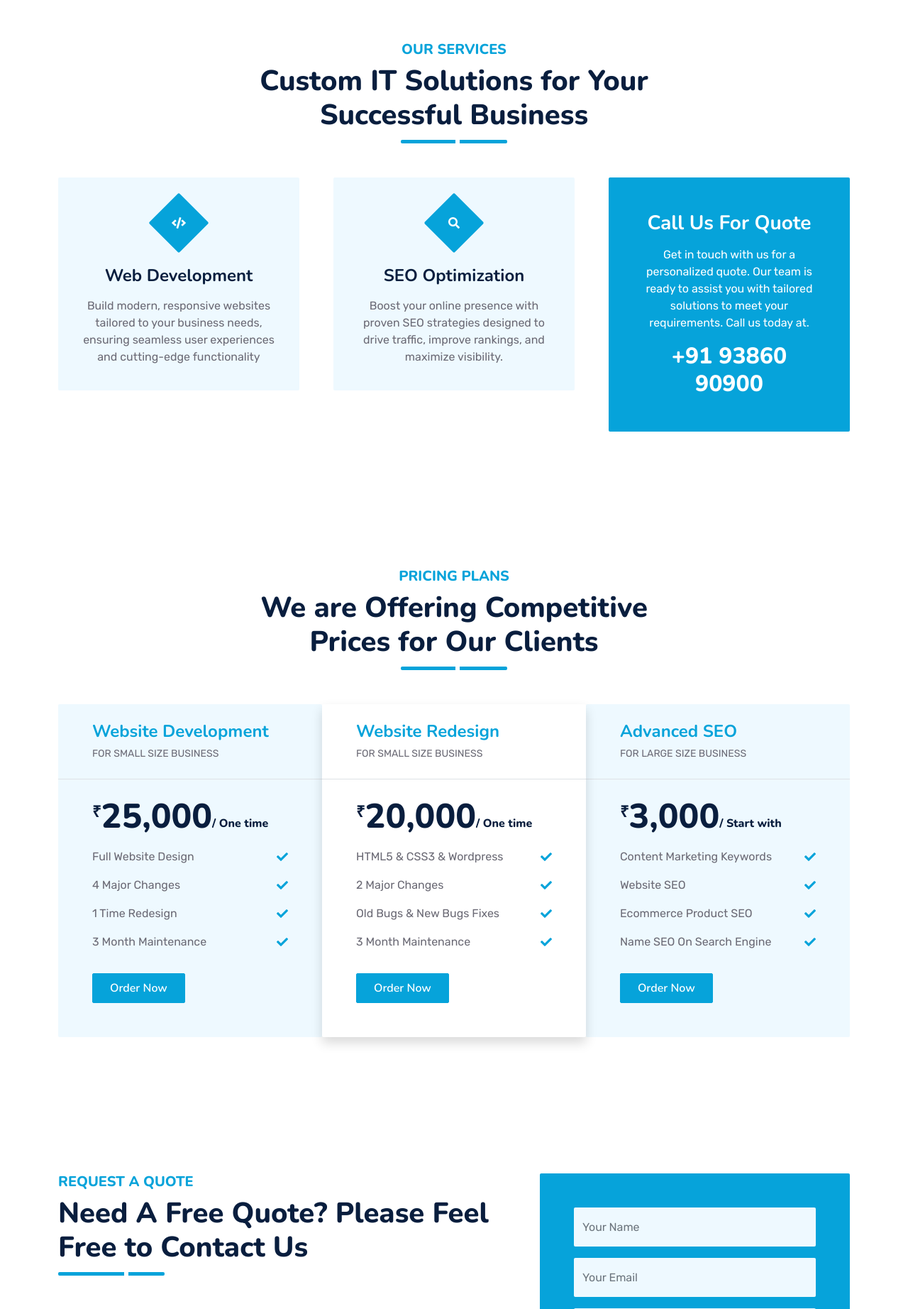
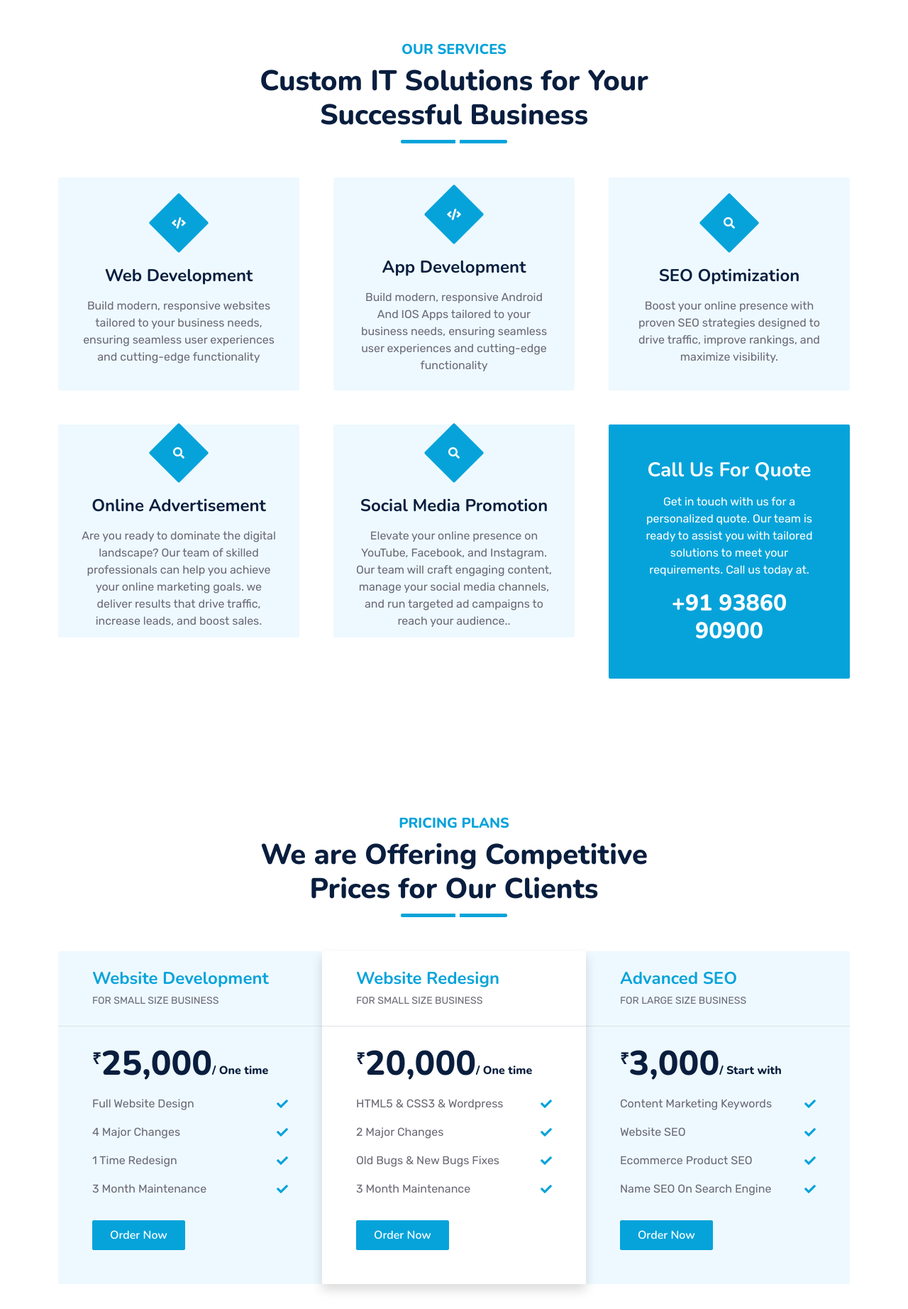
Before and after one commit to Mannu258/Flair-Pixal-Flask, a Flask app: page / in a window 1280 px wide. Shown: the part 3326-5170 px from the top of the page at 71% size. Run offline with Flask 3, Linux system fonts and the light colour scheme; some libraries are stand-ins or nearby versions.

Commit message:
fix minor changes

```diff
--- a/templates/index.html
+++ b/templates/index.html
@@ -127,8 +127,10 @@
                         <h5 class="fw-bold text-primary text-uppercase">About Us</h5>
                         <h1 class="mb-0">The Best IT Solution With 2.5 Years of Experience</h1>
                     </div>
-                <p class="mb-4">Flair Pixal is a forward-thinking digital agency specializing in custom web design, SEO,
-                    mobile apps, and digital marketing. With years of experience and a team of passionate professionals,
+                    <p class="mb-4">Flair Pixal is a forward-thinking digital agency specializing in custom web design,
+                        SEO,
+                        mobile apps, and digital marketing. With years of experience and a team of passionate
+                        professionals,
                         we focus on providing solutions that empower your business to grow online and achieve lasting
                         success.</p>
                     <div class="row g-0 mb-3">
@@ -276,7 +278,8 @@
                                 <i class="fa fa-users-cog text-white"></i>
                             </div>
                             <h4>Professional Staff</h4>
-                        <p class="mb-0">Experienced and dedicated professionals delivering innovative solutions with a
+                            <p class="mb-0">Experienced and dedicated professionals delivering innovative solutions with
+                                a
                                 focus on quality, efficiency, and customer satisfaction.</p>
                         </div>
                     </div>
@@ -304,7 +307,22 @@
                             <i class="fa fa-code text-white"></i>
                         </div>
                         <h4 class="mb-3">Web Development</h4>
-                    <p class="m-0">Build modern, responsive websites tailored to your business needs, ensuring seamless user experiences and cutting-edge functionality</p>
+                        <p class="m-0">Build modern, responsive websites tailored to your business needs, ensuring
+                            seamless user experiences and cutting-edge functionality</p>
+                        <a class="btn btn-lg btn-primary rounded" href="">
+                            <i class="bi bi-arrow-right"></i>
+                        </a>
+                    </div>
+                </div>
+                <div class="col-lg-4 col-md-6 wow zoomIn" data-wow-delay="0.9s">
+                    <div
+                        class="service-item bg-light rounded d-flex flex-column align-items-center justify-content-center text-center">
+                        <div class="service-icon">
+                            <i class="fa fa-code text-white"></i>
+                        </div>
+                        <h4 class="mb-3">App Development</h4>
+                        <p class="m-0">Build modern, responsive Android And IOS Apps tailored to your business needs, ensuring
+                            seamless user experiences and cutting-edge functionality</p>
                         <a class="btn btn-lg btn-primary rounded" href="">
                             <i class="bi bi-arrow-right"></i>
                         </a>
@@ -317,7 +335,39 @@
                             <i class="fa fa-search text-white"></i>
                         </div>
                         <h4 class="mb-3">SEO Optimization</h4>
-                    <p class="m-0">Boost your online presence with proven SEO strategies designed to drive traffic, improve rankings, and maximize visibility.</p>
+                        <p class="m-0">Boost your online presence with proven SEO strategies designed to drive traffic,
+                            improve rankings, and maximize visibility.</p>
+                        <a class="btn btn-lg btn-primary rounded" href="">
+                            <i class="bi bi-arrow-right"></i>
+                        </a>
+                    </div>
+                </div>
+                <div class="col-lg-4 col-md-6 wow zoomIn" data-wow-delay="0.6s">
+                    <div
+                        class="service-item bg-light rounded d-flex flex-column align-items-center justify-content-center text-center">
+                        <div class="service-icon">
+                            <i class="fa fa-search text-white"></i>
+                        </div>
+                        <h4 class="mb-3">Online Advertisement</h4>
+                        <p class="m-0">Are you ready to dominate the digital landscape?
+
+                            Our team of skilled professionals can help you achieve your online marketing goals. we
+                            deliver results that drive traffic, increase leads, and boost sales.</p>
+                        <a class="btn btn-lg btn-primary rounded" href="">
+                            <i class="bi bi-arrow-right"></i>
+                        </a>
+                    </div>
+                </div>
+                <div class="col-lg-4 col-md-6 wow zoomIn" data-wow-delay="0.6s">
+                    <div
+                        class="service-item bg-light rounded d-flex flex-column align-items-center justify-content-center text-center">
+                        <div class="service-icon">
+                            <i class="fa fa-search text-white"></i>
+                        </div>
+                        <h4 class="mb-3">Social Media Promotion</h4>
+                        <p class="m-0">Elevate your online presence on YouTube, Facebook, and Instagram. Our team will
+                            craft engaging content, manage your social media channels, and run targeted ad campaigns to
+                            reach your audience..</p>
                         <a class="btn btn-lg btn-primary rounded" href="">
                             <i class="bi bi-arrow-right"></i>
                         </a>
@@ -357,7 +407,8 @@
                         </div>
                         <div class="p-5 pt-0">
                             <h1 class="display-5 mb-3">
-                            <small class="align-top" style="font-size: 22px; line-height: 45px;">₹</small>25,000<small
+                                <small class="align-top"
+                                    style="font-size: 22px; line-height: 45px;">₹</small>25,000<small
                                     class="align-bottom" style="font-size: 16px; line-height: 40px;">/ One time</small>
                             </h1>
                             <div class="d-flex justify-content-between mb-3"><span>Full Website Design</span><i
@@ -380,7 +431,8 @@
                         </div>
                         <div class="p-5 pt-0">
                             <h1 class="display-5 mb-3">
-                            <small class="align-top" style="font-size: 22px; line-height: 45px;">₹</small>20,000<small
+                                <small class="align-top"
+                                    style="font-size: 22px; line-height: 45px;">₹</small>20,000<small
                                     class="align-bottom" style="font-size: 16px; line-height: 40px;">/ One time</small>
                             </h1>
                             <div class="d-flex justify-content-between mb-3"><span>HTML5 & CSS3 & Wordpress</span><i
@@ -403,8 +455,10 @@
                         </div>
                         <div class="p-5 pt-0">
                             <h1 class="display-5 mb-3">
-                            <small class="align-top" style="font-size: 22px; line-height: 45px;">₹</small>3,000<small
-                                class="align-bottom" style="font-size: 16px; line-height: 40px;">/ Start with</small>
+                                <small class="align-top"
+                                    style="font-size: 22px; line-height: 45px;">₹</small>3,000<small
+                                    class="align-bottom" style="font-size: 16px; line-height: 40px;">/ Start
+                                    with</small>
                             </h1>
                             <div class="d-flex justify-content-between mb-3"><span>Content Marketing Keywords</span><i
                                     class="fa fa-check text-primary pt-1"></i></div>
@@ -440,13 +494,14 @@
                             <h5 class="mb-4"><i class="fa fa-reply text-primary me-3"></i>Reply within 24 hours</h5>
                         </div>
                         <div class="col-sm-6 wow zoomIn" data-wow-delay="0.4s">
-                        <h5 class="mb-4"><i class="fa fa-phone-alt text-primary me-3"></i>24 hrs telephone support</h5>
+                            <h5 class="mb-4"><i class="fa fa-phone-alt text-primary me-3"></i>24 hrs telephone support
+                            </h5>
                         </div>
                     </div>
-                <p class="mb-4">Eirmod sed tempor lorem ut dolores. Aliquyam sit sadipscing kasd ipsum. Dolor ea et
-                    dolore et at sea ea at dolor, justo ipsum duo rebum sea invidunt voluptua. Eos vero eos vero ea et
-                    dolore eirmod et. Dolores diam duo invidunt lorem. Elitr ut dolores magna sit. Sea dolore sanctus
-                    sed et. Takimata takimata sanctus sed.</p>
+                    <p class="mb-4">Elevate your online presence and achieve your digital marketing goals with our
+                        comprehensive services, including website development, SEO, PPC advertising, social media
+                        marketing, content marketing, and email marketing. Request a free quote today and let's work
+                        together to build a successful online strategy.</p>
                     <div class="d-flex align-items-center mt-2 wow zoomIn" data-wow-delay="0.6s">
                         <div class="bg-primary d-flex align-items-center justify-content-center rounded"
                             style="width: 60px; height: 60px;">
@@ -454,12 +509,13 @@
                         </div>
                         <div class="ps-4">
                             <h5 class="mb-2">Call to ask any question</h5>
-                        <h4 class="text-primary mb-0">+012 345 6789</h4>
+                            <h4 class="text-primary mb-0">+91 93860 90900</h4>
                         </div>
                     </div>
                 </div>
                 <div class="col-lg-5">
-                <div class="bg-primary rounded h-100 d-flex align-items-center p-5 wow zoomIn" data-wow-delay="0.9s">
+                    <div class="bg-primary rounded h-100 d-flex align-items-center p-5 wow zoomIn"
+                        data-wow-delay="0.9s">
                         <form>
                             <div class="row g-3">
                                 <div class="col-xl-12">
@@ -471,8 +527,8 @@
                                         style="height: 55px;">
                                 </div>
                                 <div class="col-12">
-                                <input type="number" class="form-control bg-light border-0" placeholder="Your Number"
-                                    style="height: 55px;">
+                                    <input type="number" class="form-control bg-light border-0"
+                                        placeholder="Your Number" style="height: 55px;">
                                 </div>
                                 <div class="col-12">
                                     <select class="form-select bg-light border-0" style="height: 55px;">
@@ -578,7 +634,8 @@
         <div class="row g-5 mb-5">
             <div class="col-lg-4">
                 <div class="d-flex align-items-center wow fadeIn" data-wow-delay="0.1s">
-                    <div class="bg-primary d-flex align-items-center justify-content-center rounded" style="width: 60px; height: 60px;">
+                    <div class="bg-primary d-flex align-items-center justify-content-center rounded"
+                        style="width: 60px; height: 60px;">
                         <i class="fa fa-phone-alt text-white"></i>
                     </div>
                     <div class="ps-4">
@@ -589,7 +646,8 @@
             </div>
             <div class="col-lg-4">
                 <div class="d-flex align-items-center wow fadeIn" data-wow-delay="0.4s">
-                    <div class="bg-primary d-flex align-items-center justify-content-center rounded" style="width: 60px; height: 60px;">
+                    <div class="bg-primary d-flex align-items-center justify-content-center rounded"
+                        style="width: 60px; height: 60px;">
                         <i class="fa fa-envelope-open text-white"></i>
                     </div>
                     <div class="ps-4">
@@ -600,12 +658,13 @@
             </div>
             <div class="col-lg-4">
                 <div class="d-flex align-items-center wow fadeIn" data-wow-delay="0.8s">
-                    <div class="bg-primary d-flex align-items-center justify-content-center rounded" style="width: 60px; height: 60px;">
+                    <div class="bg-primary d-flex align-items-center justify-content-center rounded"
+                        style="width: 60px; height: 60px;">
                         <i class="fa fa-map-marker-alt text-white"></i>
                     </div>
                     <div class="ps-4">
                         <h5 class="mb-2">Visit our office</h5>
-                        <h4 class="text-primary mb-0">Sector 22 palam vihar Gurugram Haryana</h4>
+                        <h4 class="text-primary mb-0">Sector 22, Palam Vihar, Gurugram, Haryana, India</h4>
                     </div>
                 </div>
             </div>
@@ -615,19 +674,24 @@
                 <form>
                     <div class="row g-3">
                         <div class="col-md-6">
-                            <input type="text" class="form-control border-0 bg-light px-4" placeholder="Your Name" style="height: 55px;">
+                            <input type="text" class="form-control border-0 bg-light px-4" placeholder="Your Name"
+                                style="height: 55px;">
                         </div>
                         <div class="col-md-6">
-                            <input type="email" class="form-control border-0 bg-light px-4" placeholder="Your Email" style="height: 55px;">
+                            <input type="email" class="form-control border-0 bg-light px-4" placeholder="Your Email"
+                                style="height: 55px;">
                         </div>
                         <div class="col-12">
-                            <input type="number" class="form-control border-0 bg-light px-4" placeholder="Mobile Number" style="height: 55px;">
+                            <input type="number" class="form-control border-0 bg-light px-4" placeholder="Mobile Number"
+                                style="height: 55px;">
                         </div>
                         <div class="col-12">
-                            <input type="text" class="form-control border-0 bg-light px-4" placeholder="Subject" style="height: 55px;">
+                            <input type="text" class="form-control border-0 bg-light px-4" placeholder="Subject"
+                                style="height: 55px;">
                         </div>
                         <div class="col-12">
-                            <textarea class="form-control border-0 bg-light px-4 py-3" rows="4" placeholder="Message"></textarea>
+                            <textarea class="form-control border-0 bg-light px-4 py-3" rows="4"
+                                placeholder="Message"></textarea>
                         </div>
                         <div class="col-12">
                             <button class="btn btn-primary w-100 py-3" type="submit">Send Message</button>
--- a/templates/layout.html
+++ b/templates/layout.html
@@ -117,15 +117,15 @@
                                 </div>
                                 <div class="d-flex mb-2">
                                     <i class="bi bi-geo-alt text-primary me-2"></i>
-                                    <p class="mb-0">123 Street, New York, USA</p>
+                                    <p class="mb-0">Sector 22, Palam Vihar, Gurugram, Haryana, India</p>
                                 </div>
                                 <div class="d-flex mb-2">
                                     <i class="bi bi-envelope-open text-primary me-2"></i>
-                                    <p class="mb-0">info@example.com</p>
+                                    <p class="mb-0">mishramandeep@outlook.com</p>
                                 </div>
                                 <div class="d-flex mb-2">
                                     <i class="bi bi-telephone text-primary me-2"></i>
-                                    <p class="mb-0">+012 345 67890</p>
+                                    <p class="mb-0">+91 93860 90900</p>
                                 </div>
                                 <div class="d-flex mt-4">
                                     <a class="btn btn-primary btn-square me-2" href="#"><i
@@ -170,12 +170,12 @@
                 <div class="row justify-content-end">
                     <div class="col-lg-8 col-md-6">
                         <div class="d-flex align-items-center justify-content-center" style="height: 75px;">
-                            <p class="mb-0">&copy; <a class="text-white border-bottom" href="#">Mandeep Mishra</a>. All
+                            <p class="mb-0">&copy; <a class="text-white border-bottom" href="#">Flair Pixal</a>. All
                                 Rights Reserved.
 
                                 <!--/*** This template is free as long as you keep the footer author’s credit link/attribution link/backlink. If you'd like to use the template without the footer author’s credit link/attribution link/backlink, you can purchase the Credit Removal License from "https://htmlcodex.com/credit-removal". Thank you for your support. ***/-->
                                 Designed by <a class="text-white border-bottom"
-                                    href="https://www.mandeep-developer.site">Flair Pixal</a>
+                                    href="https://www.mandeep-developer.site">Developer</a>
                             </p>
                         </div>
                     </div>
```
Lines whose indentation alone changed are shown as unchanged.
